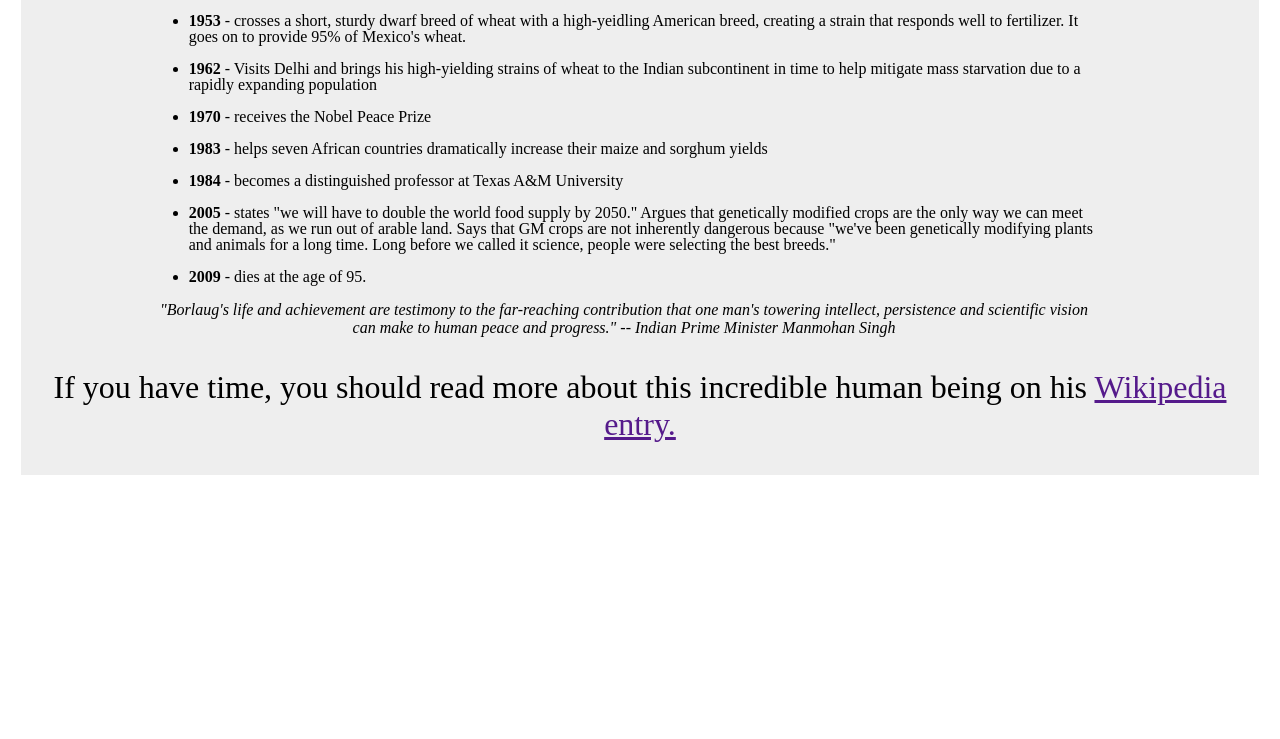
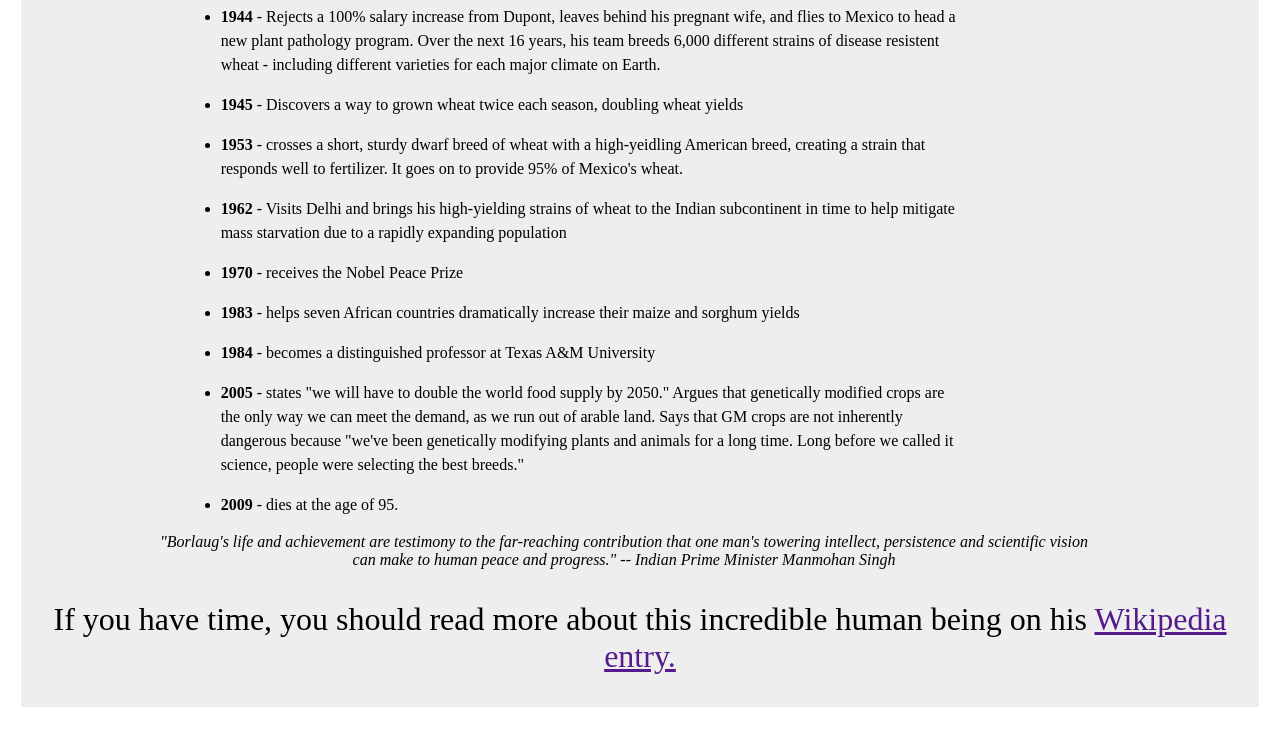
Before and after one commit to iliebabcenco/microverse-test, a plain HTML site: page fcc-test-suite-template-master/index.html in a window 1280 px wide. Shown: the part 1535-2274 px from the top of the page. Before the commit the page ends 2042 px from the top, so only its background shows below. Drawn offline with Linux system fonts and the light colour scheme.

Commit message:
final project

```diff
--- a/fcc-test-suite-template-master/css/style.css
+++ b/fcc-test-suite-template-master/css/style.css
@@ -37,11 +37,11 @@ body {
 } */
 
 #info-list {
-    margin-left: 8rem;
+    margin-left: 10rem;
     margin-right: 10rem;
     font-size: 1rem;
-    line-height: 1rem;
-
+    line-height: 1.5rem;
+    width: 60%;
 }
 #cite {
     text-align: center;
@@ -60,6 +60,8 @@ body {
     font-size: 2rem;
     font-weight: 400;
     padding-bottom: 2rem;
+    padding-left: 2rem;
+    padding-right: 2rem;
 }
 
 @media (max-width: 650vw){
```
